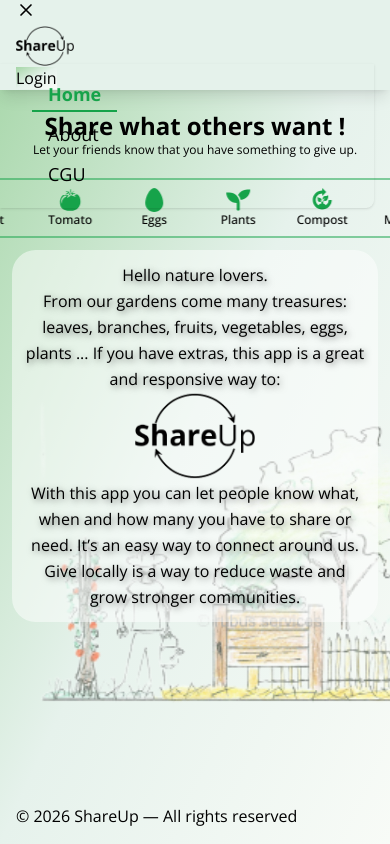
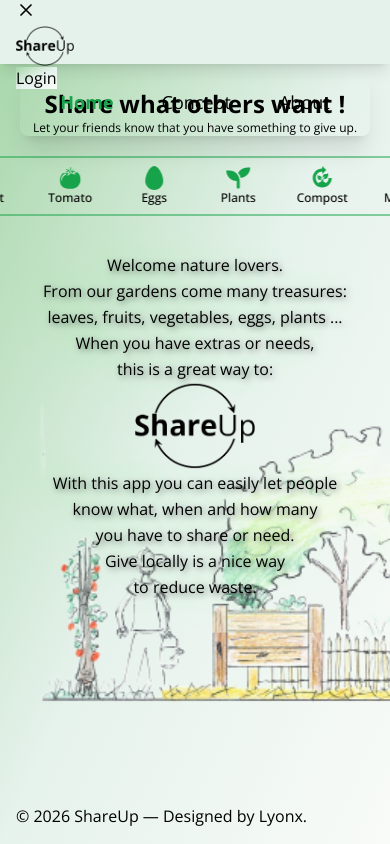
Before and after one commit to 20100Renaud/Portfolio, a React (Vite) app: page / in a window 390 px wide. Both pictures are taken after a click on the button 26 px from the left and 10 px from the top of the page. Built offline with nearby package versions, Linux system fonts and the light colour scheme.

Commit message:
Updates navbar changes

```diff
--- a/src/App.jsx
+++ b/src/App.jsx
@@ -2,7 +2,7 @@
 import MainLayout from "./layouts/MainLayout"
 import Home from "./pages/Home"
 import About from "./pages/About"
-import CGU from "./pages/CGU"
+import Concept from "./pages/Concept"
 import Login from "./pages/Login"
 import SignUp from "./pages/SignUp"
 
@@ -13,7 +13,7 @@
         <Route element={<MainLayout />}>
           <Route path="/" element={<Home />} />
           <Route path="/about" element={<About />} />
-          <Route path="/cgu" element={<CGU />} />
+          <Route path="/concept" element={<Concept />} />
           <Route path="/login" element={<Login />} />
           <Route path="/signup" element={<SignUp />} />
         </Route>
--- a/src/components/Footer.jsx
+++ b/src/components/Footer.jsx
@@ -1,8 +1,8 @@
 export default function Footer() {
   return (
-    <footer className="footer footer-center p-4 bg-base-200">
+    <footer className="footer footer-center p-4 bg-base-200 fixed bottom-0 left-0 right-0 z-40">
       <aside>
-        <p>© {new Date().getFullYear()} ShareUp — All rights reserved</p>
+        <p>© 2026 ShareUp — Designed by Lyonx.</p>
       </aside>
     </footer>
   )
--- a/src/components/Navbar.jsx
+++ b/src/components/Navbar.jsx
@@ -3,7 +3,7 @@
 import logo from "../assets/Logo_512x353.webp";
 import AnimatedFlatLogo from "../components/AnimatedFlatLogo";
 
-const NavItem = ({ to, end = false, children, className = "", onClick }) => {
+const NavItem = ({ to, end, children, className = "", onClick }) => {
   return (
     <NavLink
         to={to}
@@ -22,9 +22,9 @@
                 </span>
 
                 <span
-                    className={`absolute left-0 bottom-0 h-0.5 transition-all duration-300 ${
+                    className={`absolute left-0 bottom-0 h-0.5 transition-all duration-300${
                         isActive
-                            ? "w-full bg-green-600"
+                            ? "w-0 sm:w-full bg-green-600"
                             : "w-0 bg-black group-hover:w-full"
                     }`}
                 />
@@ -37,42 +37,21 @@
 
 export default function Navbar() {
   const [dropdownOpen, setDropdownOpen] = useState(false);
-  const [isClosing, setIsClosing] = useState(false);
-  const animationDuration = 220; // ms — keep in sync with CSS
 
-  const openDropdown = () => {
-    setIsClosing(false);
-    setDropdownOpen(true);
-  };
-
-  const closeDropdown = () => {
-    // start exit animation, keep element mounted until animation completes
-    setIsClosing(true);
-    setTimeout(() => {
-      setIsClosing(false);
-      setDropdownOpen(false);
-    }, animationDuration);
-  };
-
-  const handleLinkClick = () => {
-    if (dropdownOpen) closeDropdown();
-  };
+  const handleLinkClick = () => { setDropdownOpen(false); };
   const dropdownLinkClass = "text-lg py-2 px-4";
 
   return (
-    <div className="navbar bg-[#e5f2eb] shadow-lg px-4">
+    <div className="navbar bg-[#e5f2eb] shadow-lg px-4 fixed top-0 left-0 right-0 z-50 h-16">
       <div className="navbar-start">
         <button
           className="btn btn-ghost lg:hidden text-black"
-          onClick={() => {
-            if (dropdownOpen) closeDropdown();
-            else openDropdown();
-          }}
+          onClick={() => setDropdownOpen(prev => !prev)}
         >
         {dropdownOpen ? (
             <svg
               xmlns="http://www.w3.org/2000/svg"
-              className="h-5 w-5 transition-transform duration-200"
+              className="h-5 w-5 duration-200"
               fill="none"
               viewBox="0 0 24 24"
               stroke="currentColor"
@@ -87,7 +66,7 @@
         ) : (
             <svg
                 xmlns="http://www.w3.org/2000/svg"
-              className="h-5 w-5 transition-transform duration-200"
+                className="h-5 w-5 duration-200"
                 fill="none"
                 viewBox="0 0 24 24"
                 stroke="currentColor"
@@ -130,10 +109,10 @@
                 <NavItem to="/" end>Home</NavItem>
             </li>
                 <li>
-            <NavItem to="/about">About</NavItem>
+                <NavItem to="/concept">Concept</NavItem>
             </li>
             <li>
-            <NavItem to="/CGU">CGU</NavItem>
+                <NavItem to="/about">About</NavItem>
             </li>
         </ul>
       </div>
@@ -148,13 +127,28 @@
         </Link>
       </div>
 
-        {(dropdownOpen || isClosing) && (
-            <ul className={`menu menu-sm menu-horizontal absolute top-16 left-0 right-4 bg-base-100 rounded-none rounded-br-lg shadow pt-2 pb-4 px-8 z-20 lg:hidden justify-center gap-4 ${
-              isClosing ? "dropdown-out" : "dropdown-in"
-            }`}>
+        <ul className={`
+            fixed top-16 left-[20px] right-[20px]
+            bg-base-100
+            shadow-xl
+            rounded-br-lg rounded-bl-lg
+            z-10 lg:hidden
+            flex justify-center gap-4
+            whitespace-nowrap
+            transform origin-top
+            transition-all duration-700
+            ${dropdownOpen
+                ? "scale-y-100 opacity-100 py-4"
+                : "scale-y-0 opacity-0 py-0 pointer-events-none"}
+        `}>
         <li>
             <NavItem to="/" onClick={handleLinkClick} className={dropdownLinkClass}>
             Home
+            </NavItem>
+        </li>
+        <li>
+            <NavItem to="/concept" onClick={handleLinkClick} className={dropdownLinkClass}>
+            Concept
             </NavItem>
         </li>
         <li>
@@ -162,13 +156,7 @@
             About
             </NavItem>
         </li>
-            <li>
-                <NavItem to="/CGU" onClick={handleLinkClick} className={dropdownLinkClass}>
-                CGU
-                </NavItem>
-            </li>
         </ul>
-        )}
     </div>
   );
 }
--- a/src/index.css
+++ b/src/index.css
@@ -26,36 +26,17 @@
 }
 
 /* Dropdown open animation */
-@keyframes dropdown-in {
-  from {
-    opacity: 0;
-    transform: translate(-0.75rem, -0.75rem) scale(0.95);
-  }
-  to {
-    opacity: 1;
-    transform: translate(0, 0) scale(1);
-  }
-}
-
 .dropdown-in {
-  transform-origin: top left;
-  animation: dropdown-in 220ms cubic-bezier(.2,.9,.2,1) forwards;
-}
-
-@keyframes dropdown-out {
-  from {
-    opacity: 1;
-    transform: translate(0, 0) scale(1);
-  }
-  to {
-    opacity: 0;
-    transform: translate(-0.75rem, -0.75rem) scale(0.95);
-  }
+  transition: height 220ms cubic-bezier(0.4, 0, 0.2, 1), opacity 220ms;
+  opacity: 1;
+  overflow: hidden;
 }
 
 .dropdown-out {
-  transform-origin: top left;
-  animation: dropdown-out 220ms cubic-bezier(.2,.9,.2,1) forwards;
+  transition: height 220ms cubic-bezier(0.4, 0, 0.2, 1), opacity 220ms;
+  height: 0;
+  opacity: 0;
+  overflow: hidden;
 }
 
 /* Infinite marquee for icons */
--- a/src/layouts/MainLayout.jsx
+++ b/src/layouts/MainLayout.jsx
@@ -1,7 +1,7 @@
 import Navbar from "../components/Navbar"
 import Footer from "../components/Footer"
 import { Outlet } from "react-router-dom"
-import dessin from "../assets/dessin_jardin.webp";
+import dessin from "../assets/dessin_jardin.png";
 
 
 export default function MainLayout() {
@@ -26,9 +26,9 @@
                 z-0
             "
         />
-        <div className="relative z-10 flex flex-col min-h-screen">
+        <div className="relative z-10 flex flex-col min-h-screen pt-16 pb-16">
             <Navbar />
-                <main className="flex flex-grow my-[5%]">
+                <main className="flex flex-grow mt-6">
                     <Outlet />
                 </main>
             <Footer />
--- a/src/pages/About.jsx
+++ b/src/pages/About.jsx
@@ -4,10 +4,10 @@
   return (
      <div className="flex flex-col flex-grow items-center text-center w-full relative">
         <h1 className="text-2xl sm:text-3xl font-bold">
-            What did inspire this project ?
+            What did inspire this idea ?
         </h1>
 
-        <div className="mt-20">
+        <div className="mt-6">
         </div>
 
         <div className="min-h-[300px] flex items-center justify-center"
--- a/src/pages/CGU.jsx
+++ b/src/pages/Concept.jsx
@@ -1,8 +1,8 @@
 export default function Projects() {
   return (
      <div className="flex flex-col flex-grow items-center text-center w-full relative">
-        <h1 className="text-2xl sm:text-3xl font-bold mb-20">
-            Generale use conditions :
+        <h1 className="text-2xl sm:text-3xl font-bold mb-6">
+            General use conditions :
         </h1>
         <h2>
             It's a free app, nothing to pay.
--- a/src/pages/Home.jsx
+++ b/src/pages/Home.jsx
@@ -85,65 +85,45 @@
             </div>
         </div>
 
-        <div className="sm:flex flex-col items-center text-xs sm:text-xl py-6 relative hidden "
+        <div
+            className="
+                flex flex-col
+                text-ml sm:text-xl
+                py-6 relative m-3 p-3
+                rounded-3xl
+            "
             style={{
                 textShadow:
                     "2px 2px 6px rgba(0,0,0,0.5), 0 0 40px rgba(0,255,0,0.9)"
             }}
         >
-
             <h2 className="leading-relaxed">
-                Hello,
-                <br />
                 Welcome nature lovers.
                 <br />
                 From our gardens come many treasures:
                 <br />
-                leaves, branches, fruits, vegetables, eggs, plants ...
+                leaves, fruits, vegetables, eggs, plants ...
                 <br />
-                If you have extras, this app is a great and responsive way to:
+                When you have extras or needs,
+                <br />
+                this is a great way to:
             </h2>
 
-            <div className="-my-4">
+            <div className="-my-4 flex justify-center">
                 <Animated_logo size={120} />
             </div>
 
             <h2 className="leading-relaxed">
-                Give locally to reduce waste and grow stronger communities.
+                With this app you can easily let people
                 <br />
-                With ShareUp app you can create a post to let others know
+                know what, when and how many
                 <br />
-                what, when and how many you have to share.
+                you have to share or need.
                 <br />
-                It’s an easy way to connect with
+                Give locally is a nice way
                 <br />
-                people around us.
-            </h2>
-        </div>
+                to reduce waste.
 
-        <div className="m-3 p-3  rounded-3xl bg-white/50 sm:hidden"
-            style={{
-                textShadow:
-                    "2px 2px 6px rgba(0,0,0,0.5)"
-                }}
-        >
-            <h2 className="leading-relaxed">
-                Hello nature lovers.
-                <br />
-                From our gardens come many treasures:
-                leaves, branches, fruits, vegetables, eggs, plants ...
-                If you have extras, this app is a great and responsive way to:
-            </h2>
-
-            <div className="-my-4">
-                <Animated_logo size={120} />
-            </div>
-
-            <h2 className="leading-relaxed">
-                With this app you can let people know
-                what, when and how many you have to share or need.
-                It’s an easy way to connect around us.
-                Give locally is a way to reduce waste and grow stronger communities.
             </h2>
         </div>
     </div>
```
Also changed, not shown: src/assets/dessin_jardin.png (added). Lines whose indentation alone changed are shown as unchanged.
